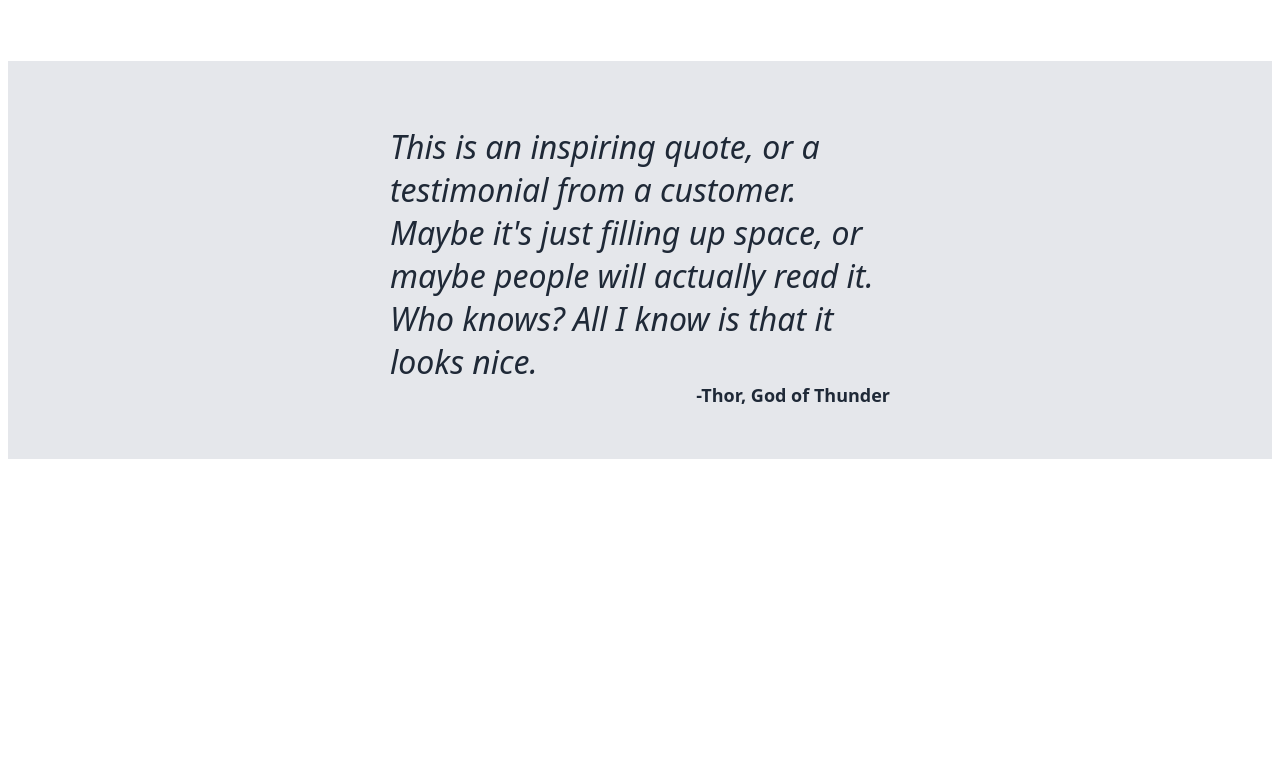
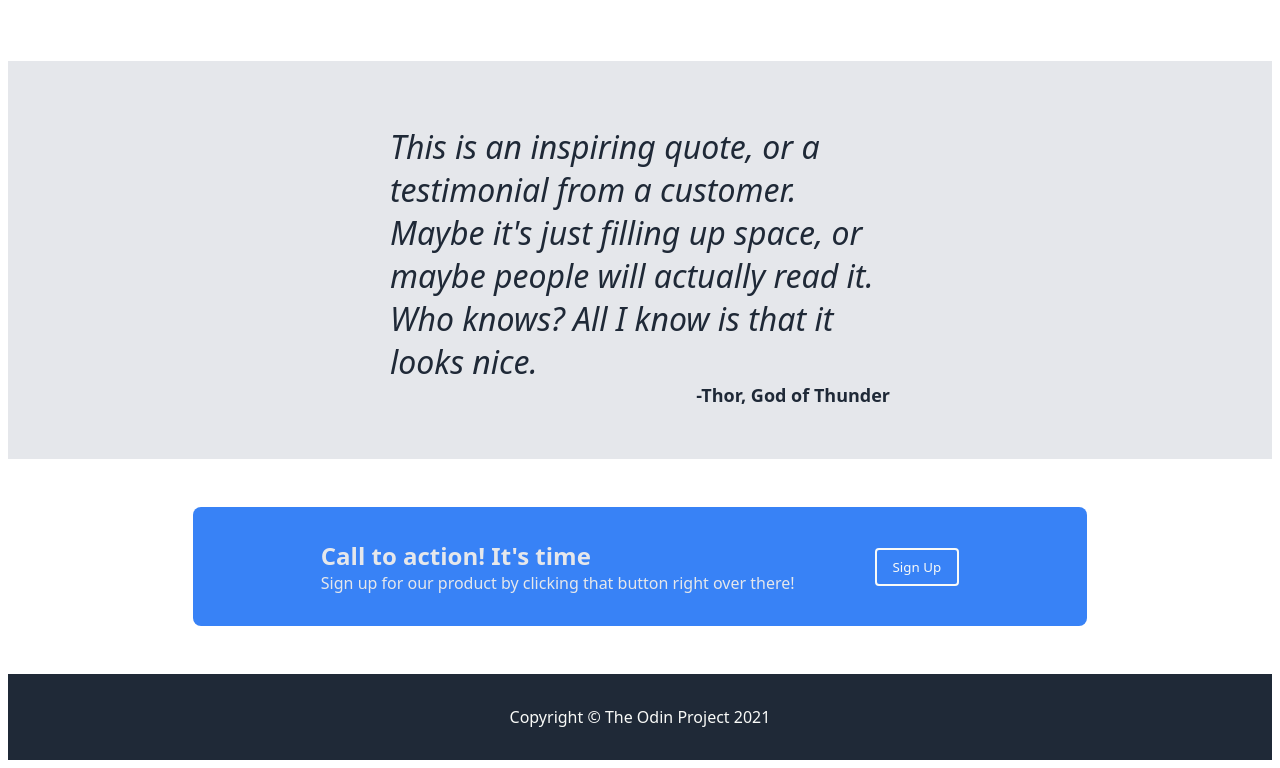
Before and after one commit to sisicodes/landing-page, a plain HTML site: page index.html in a window 1280 px wide. Shown: the part 664-1432 px from the top of the page. Before the commit the page ends 1131 px from the top, so only its background shows below. Drawn offline with Linux system fonts and the light colour scheme.

Commit message:
feat:add call to action and footer

```diff
--- a/index.html
+++ b/index.html
@@ -56,6 +56,16 @@
             -Thor, God of Thunder
         </div>
     </div>
+    <div class = "call-container">
+        <div class = "call">
+            <h2>Call to action! It's time</h2>
+            <div>Sign up for our product by clicking that button right over there!</div>
+        </div>
+        <button>Sign Up</button>
+    </div>
+    <div class = "footer">
+        <div>Copyright © The Odin Project 2021</div>
+    </div>
 
 </body>
 </html>
--- a/style.css
+++ b/style.css
@@ -43,10 +43,11 @@ ul {
 }
 
 .header-content-container img {
-    min-width: 300px;
+    width: 300px;
     height: auto;
     border-radius: 16px;
     flex:0;
+    align-self:center;
     /* margin-right: 150px; */
 }
 
@@ -127,3 +128,53 @@ ul {
     margin-right:auto;
     text-align: right;
 }
+
+.call > * {
+    color:#E5E7EB;
+    padding-top:0;
+    padding-bottom: 0;
+    margin:0;
+
+}
+
+.call-container {
+    background-color: #3882F6;
+    display:flex;
+    margin: 48px auto;
+    justify-content: space-between;
+    gap:32px;
+    width: max-content;
+    padding: 32px 128px;
+    border-radius:8px;
+    flex-wrap: wrap;
+}
+
+.call-container button {
+    align-self: center;
+    /* padding:0; */
+    background-color: #3882F6;
+    color: #F9FAF8;
+    border-radius: 4px;
+    border-color: #F9FAF8;
+    border-style: solid;
+    padding: 8px 16px;
+
+
+}
+
+.call{
+    padding-right: 48px;
+    flex:1;
+}
+
+.footer {
+    background-color: #1F2937;
+    padding: 32px;
+}
+
+.footer div {
+    color: #F9FAF8;
+    font-size: 16px;
+    text-align: center;
+
+}
```
